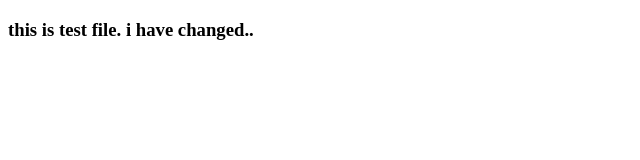
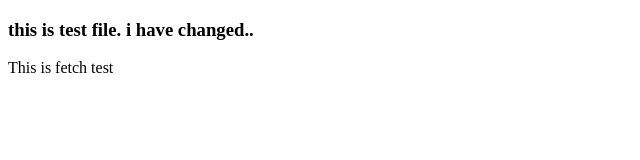
Before and after one commit to nishanmazumder/git, a plain HTML site: page test.html in a window 1280 px wide. Shown: the whole page, without its empty margins (0-640 px from the left). Drawn offline with Linux system fonts and the light colour scheme.

Commit message:
fetch test

```diff
--- a/test.html
+++ b/test.html
@@ -7,5 +7,6 @@
 </head>
 <body>
     <h3>this is test file. i have changed..</h3>
+<p>This is fetch test</p>
 </body>
 </html>
```
